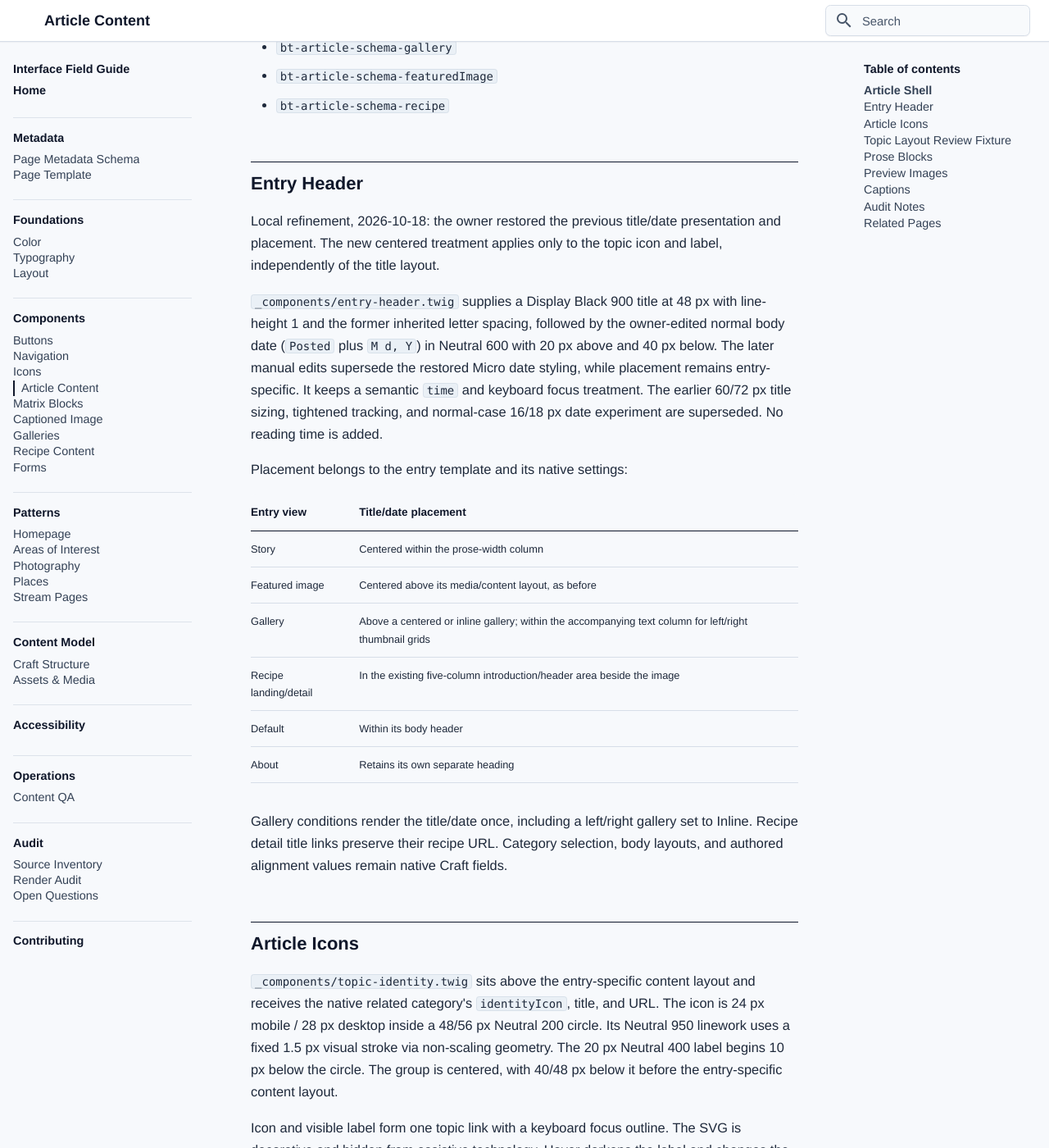
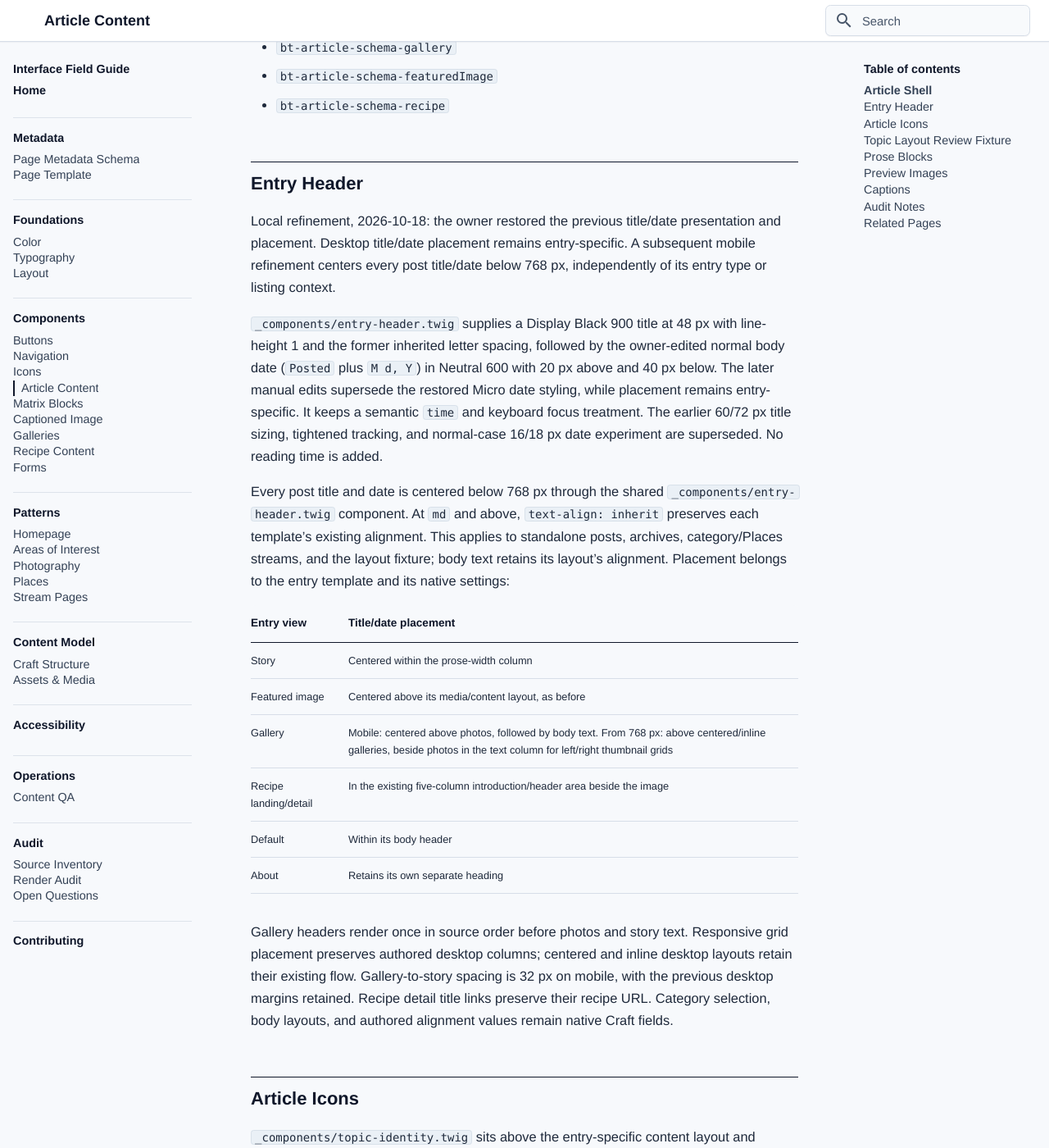
Before and after one commit to bentilden/Design-System, an MkDocs documentation site: the page built from docs/components/article-content.md, in a window 1280 px wide and 1400 px high, scrolled down 865 px. Shown: the whole window at 82% size. Built offline with MkDocs 1.6.1 and Material for MkDocs 9.7.7, drawn with Linux system fonts in a browser that asks for light colours; some web fonts are replaced; some of the changed text lies outside the part shown.

Commit message:
Document shared mobile post headings and gallery layouts

````diff
--- a/docs/components/article-content.md
+++ b/docs/components/article-content.md
@@ -44,7 +44,7 @@ Article content is the central pattern for the site. It brings together Area of
 ## Article Shell
 
 ```twig
-<article class="bg-neutral-50 pt-8 pb-14 md:pt-12 bt-article bt-article-topic-{{ entryCategory.slug }} bt-article-schema-{{ entry.type }}">
+<article class="bg-white bg-gradient-to-b from-white to-neutral-100 pt-8 pb-14 md:pt-12 bt-article bt-article-topic-{{ entryCategory.slug }} bt-article-schema-{{ entry.type }}">
   <div class="px-8 lg:container mx-auto">
     ...
   </div>
@@ -64,22 +64,22 @@ Article classes include Area of Interest and entry type hooks:
 
 ## Entry Header
 
-Local refinement, 2026-10-18: the owner restored the previous title/date presentation and placement. The new centered treatment applies only to the topic icon and label, independently of the title layout.
+Local refinement, 2026-10-18: the owner restored the previous title/date presentation and placement. Desktop title/date placement remains entry-specific. A subsequent mobile refinement centers every post title/date below 768 px, independently of its entry type or listing context.
 
 `_components/entry-header.twig` supplies a Display Black 900 title at 48 px with line-height 1 and the former inherited letter spacing, followed by the owner-edited normal body date (`Posted` plus `M d, Y`) in Neutral 600 with 20 px above and 40 px below. The later manual edits supersede the restored Micro date styling, while placement remains entry-specific. It keeps a semantic `time` and keyboard focus treatment. The earlier 60/72 px title sizing, tightened tracking, and normal-case 16/18 px date experiment are superseded. No reading time is added.
 
-Placement belongs to the entry template and its native settings:
+Every post title and date is centered below 768 px through the shared `_components/entry-header.twig` component. At `md` and above, `text-align: inherit` preserves each template’s existing alignment. This applies to standalone posts, archives, category/Places streams, and the layout fixture; body text retains its layout’s alignment. Placement belongs to the entry template and its native settings:
 
 | Entry view | Title/date placement |
 | --- | --- |
 | Story | Centered within the prose-width column |
 | Featured image | Centered above its media/content layout, as before |
-| Gallery | Above a centered or inline gallery; within the accompanying text column for left/right thumbnail grids |
+| Gallery | Mobile: centered above photos, followed by body text. From 768 px: above centered/inline galleries, beside photos in the text column for left/right thumbnail grids |
 | Recipe landing/detail | In the existing five-column introduction/header area beside the image |
 | Default | Within its body header |
 | About | Retains its own separate heading |
 
-Gallery conditions render the title/date once, including a left/right gallery set to Inline. Recipe detail title links preserve their recipe URL. Category selection, body layouts, and authored alignment values remain native Craft fields.
+Gallery headers render once in source order before photos and story text. Responsive grid placement preserves authored desktop columns; centered and inline desktop layouts retain their existing flow. Gallery-to-story spacing is 32 px on mobile, with the previous desktop margins retained. Recipe detail title links preserve their recipe URL. Category selection, body layouts, and authored alignment values remain native Craft fields.
 
 ## Article Icons
 
@@ -164,3 +164,5 @@ Captioned image production follow-up, 2026-10-05: website `bdb5b4f` is active in
 - [Assets & Media](../content-model/assets-media.md) and [Content QA](../operations/content-qa.md) cover image metadata and preview fallback checks.
 
 Scoped size refinement, 2026-10-18: the owner requested a smaller topic identity. Runtime changes committed locally at `5199269` reduce circle, glyph, and label together; the fixed 1.5 px stroke, 10 px internal gap, 40/48 px following space, colors, entry-specific title/date layouts, gradient, and between-post borders are retained. The shared component supplies public posts and both review fixtures.
+
+Commit record, 2026-10-18: the responsive Gallery reading-order/spacing changes and shared mobile title/date centering are committed locally in runtime `be1a8a2`, with browser checks in frontend `8f4da56`. Earlier dated uncommitted descriptions refer to verification time. No push or deployment was performed.
--- a/docs/foundations/typography.md
+++ b/docs/foundations/typography.md
@@ -66,7 +66,7 @@ The [post-title weight chosen on 2026-10-17](../components/article-content.md#en
 </p>
 ```
 
-Local refinement, 2026-10-18: the owner restored entry-specific title/date placement. The Micro date example above records the preceding styling. Post titles use Display Black 900 at 48 px with inherited letter spacing. Subsequent manual edits changed publication dates to normal body Text at 16 px with the Posted prefix, 20 px top margin, and 40 px bottom margin. The current local palette trial uses Neutral 600 for these dates. The intervening 60/72 px title, tightened tracking, and normal-case date experiment is superseded. Placement follows the entry layout; only the topic icon/label stays centered above it. See [Entry Header](../components/article-content.md#entry-header).
+Local refinement, 2026-10-18: the owner restored entry-specific title/date placement. The Micro date example above records the preceding styling. Post titles use Display Black 900 at 48 px with inherited letter spacing. Subsequent manual edits changed publication dates to normal body Text at 16 px with the Posted prefix, 20 px top margin, and 40 px bottom margin. The current local palette trial uses Neutral 600 for these dates. The intervening 60/72 px title, tightened tracking, and normal-case date experiment is superseded. Placement follows the entry layout. Subsequent mobile refinement centers every post title/date below 768 px through the shared header; desktop text alignment is inherited from the entry layout. The topic icon/label stays centered above it. See [Entry Header](../components/article-content.md#entry-header).
 
 Use the Micro family at 12 px (`text-xs`) with Slate 600 for compact metadata and image details; shared post dates use the Text exception above. Uppercase tracking provides the quiet metadata treatment without relying on a very small size or pale foreground.
 
````
Also changed, not shown: docs/components/galleries.md (+6 -0 lines).
